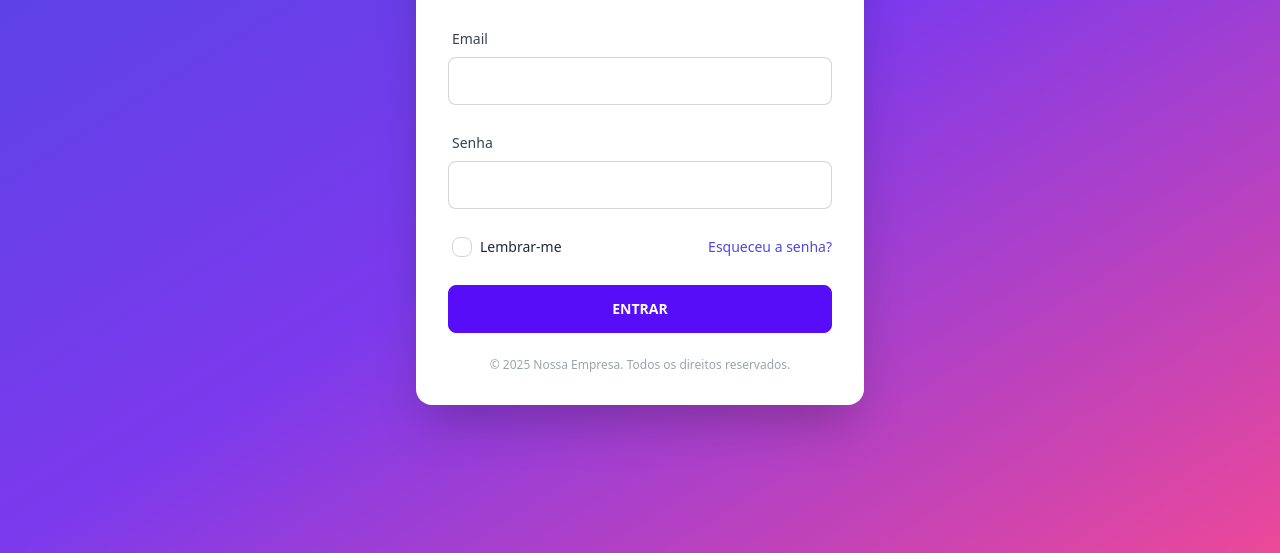
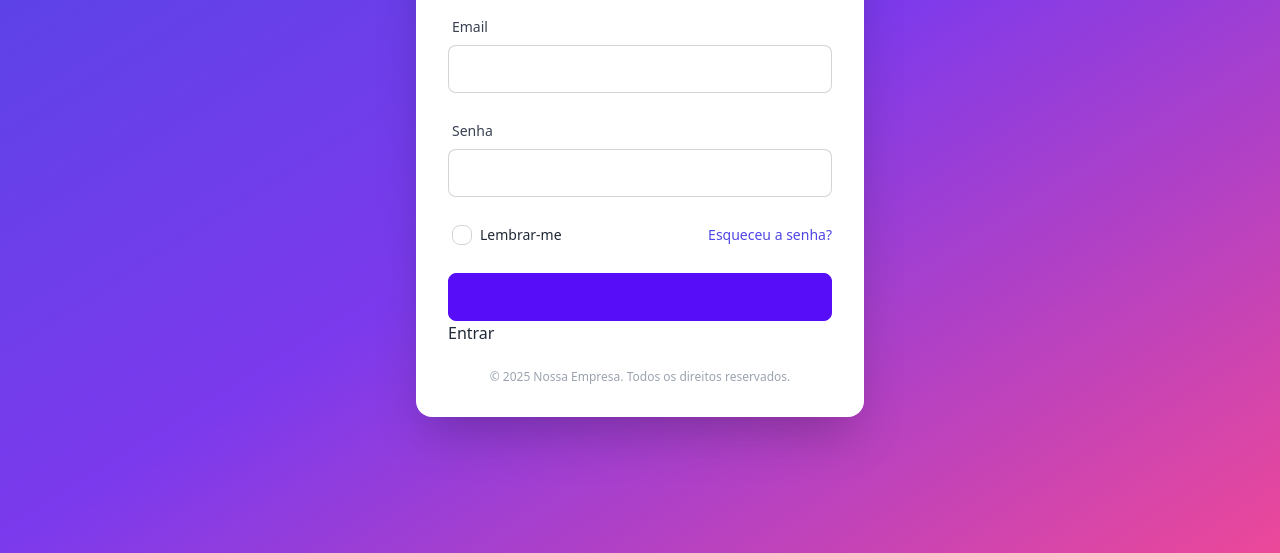
Before and after one commit to carlosribeiro25/tela-de-login-responsiva, a plain HTML site: page index.html in a window 1280 px wide. Shown: the part 247-800 px from the top of the page. Drawn offline with nearby package versions, Linux system fonts and the light colour scheme; some icons are missing.

Commit message:
add button

```diff
--- a/index.html
+++ b/index.html
@@ -46,7 +46,7 @@
       </div>
 
       <div class="form-control">
-        <button type="submit" class="btn btn-primary w-full">Entrar</button>
+        <a  class="btn btn-primary w-full" href="loja.html"></a>Entrar</a>
       </div>
     </form>
 
```
